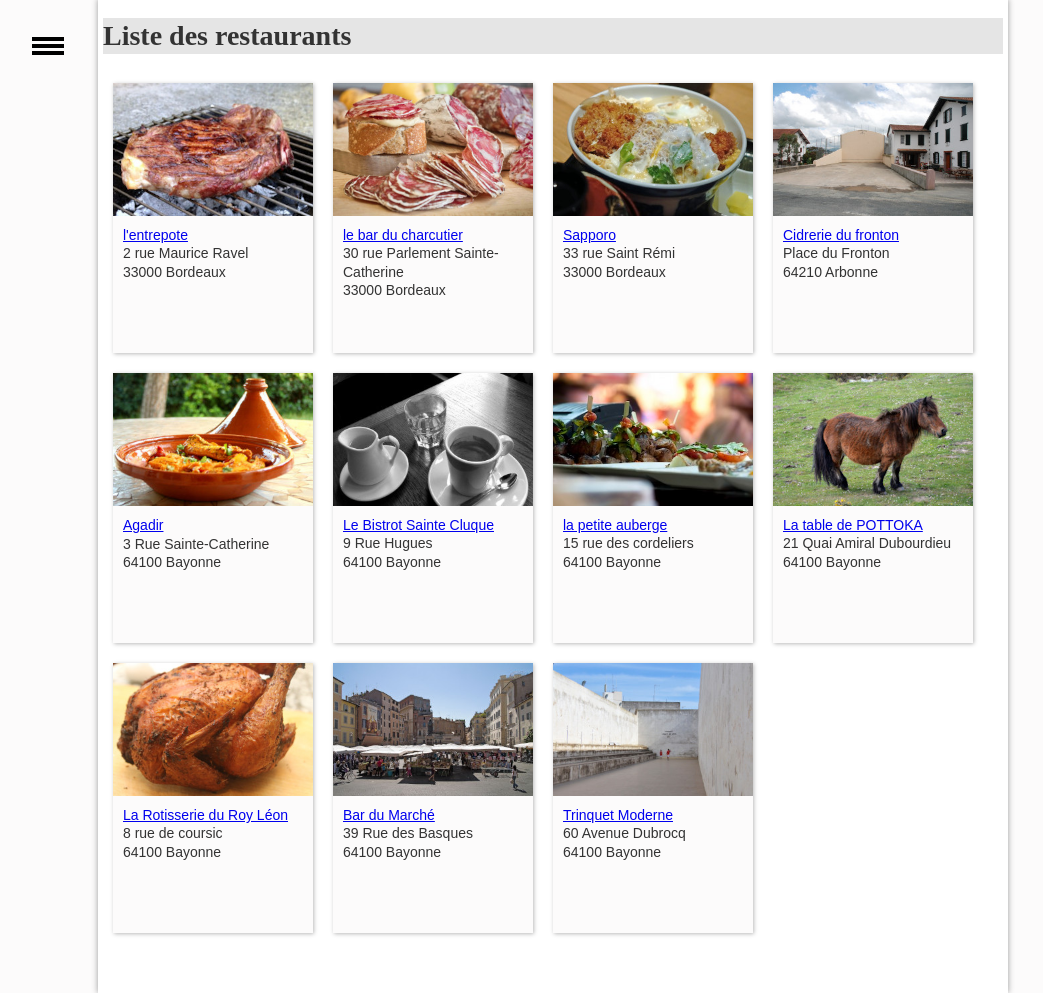
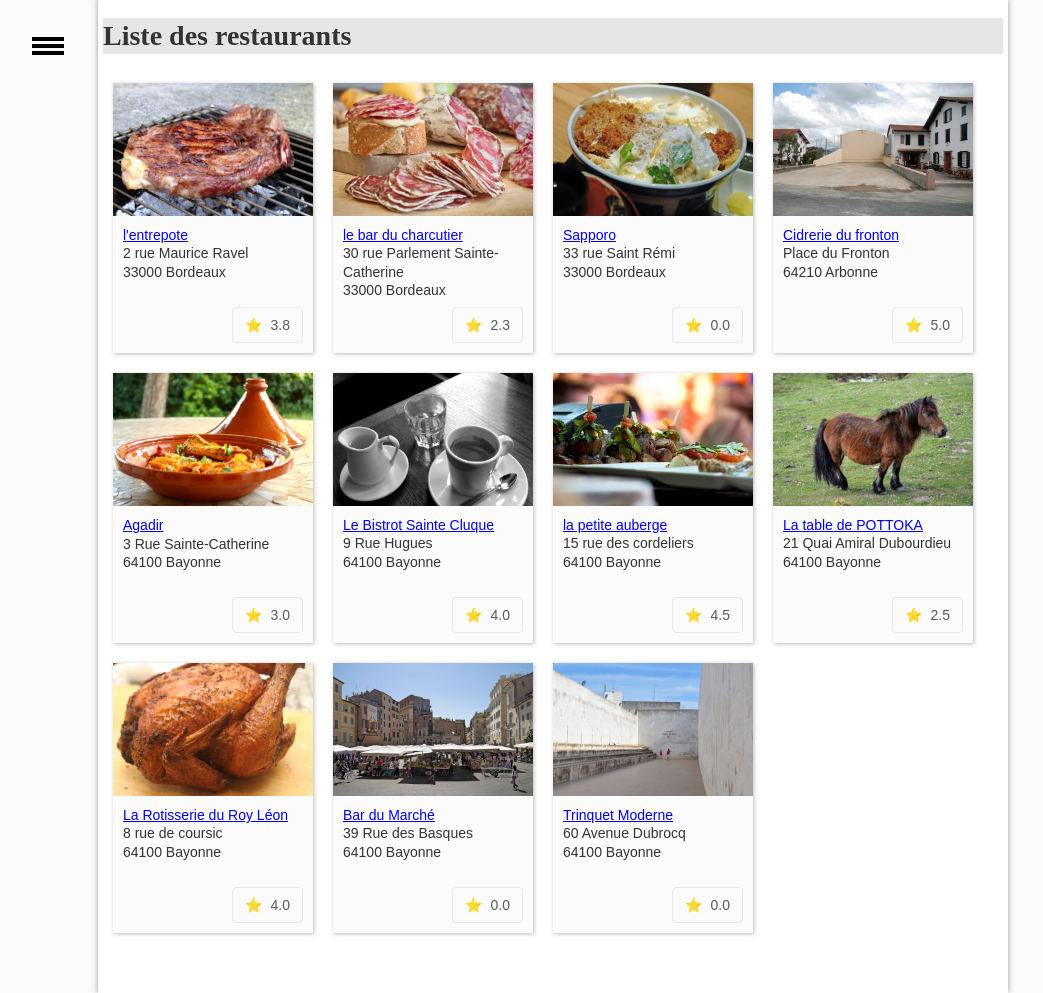
Before and after one commit to andronedev/sio_r3st0, a PHP site: page / in a window 1280 px wide. Shown: the part 91-1084 px from the top of the page, without its empty margins (92-1135 px from the left). Run offline with PHP 8.4, Linux system fonts and the light colour scheme; data comes from the database, SQL or seed files in the repository.

Commit message:
Add note average to restaurant list

```diff
--- a/controleur/listeRestos.php
+++ b/controleur/listeRestos.php
@@ -4,7 +4,7 @@ if ( $_SERVER["SCRIPT_FILENAME"] == __FILE__ ){
 }
 include_once "$racine/modele/bd.resto.inc.php";
 include_once "$racine/modele/bd.photo.inc.php";
-
+include_once "$racine/modele/bd.critiquer.inc.php";
 // recuperation des donnees GET, POST, et SESSION
 ;
 
@@ -12,7 +12,10 @@ include_once "$racine/modele/bd.photo.inc.php";
 $listeRestos = getRestos();
 
 // traitement si necessaire des donnees recuperees
-;
+for ($i = 0; $i < count($listeRestos); $i++) {
+    $noteMoy = number_format(getNoteMoyenneByIdR($listeRestos[$i]['idR']), 1);
+    $listeRestos[$i]['noteMoy'] = $noteMoy;
+}
 
 // appel du script de vue qui permet de gerer l'affichage des donnees
 $titre = "Liste des restaurants répertoriés";
--- a/css/base.css
+++ b/css/base.css
@@ -234,7 +234,34 @@ a.aimer {
     background-color: #FC2500;
 }
 
-/* Media Query for Mobile Devices */
+.note {
+    display: inline-flex;
+    align-items: center;
+    justify-content: center;
+    padding: 8px 12px;
+    border-radius: 4px;
+
+    color: #595959;
+    font-size: 14px;
+    font-weight: 500;
+    cursor: pointer;
+
+    border: 1px solid #e8e8e8;
+}
+
+.note:hover {
+    background-color: #f1f1f1;
+}
+
+.note .icon {
+    margin-right: 4px;
+}
+
+.note .text {
+    margin-left: 4px;
+}
+
+
 @media only screen and (max-width: 600px) {
     :root {
         --largeurPage: 100%;
--- a/vue/vueListeRestos.php
+++ b/vue/vueListeRestos.php
@@ -1,4 +1,3 @@
-
 <h1>Liste des restaurants</h1>
 
 <?php
@@ -15,7 +14,8 @@ for ($i = 0; $i < count($listeRestos); $i++) {
 
 
     </div>
-        <div class="descrCard"><?php echo "<a href='./?action=detail&idR=" . $listeRestos[$i]['idR'] . "'>" . $listeRestos[$i]['nomR'] . "</a>"; ?>
+    <div class="descrCard">
+        <?php echo "<a href='./?action=detail&idR=" . $listeRestos[$i]['idR'] . "'>" . $listeRestos[$i]['nomR'] . "</a>"; ?>
         <br />
         <?= $listeRestos[$i]["numAdrR"] ?>
         <?= $listeRestos[$i]["voieAdrR"] ?>
@@ -24,11 +24,20 @@ for ($i = 0; $i < count($listeRestos); $i++) {
         <?= $listeRestos[$i]["villeR"] ?>
     </div>
     <div class="tagCard">
-            <ul id="tagFood">
 
+        <div class="note">
 
-            </ul>
+            <span class="icon">
+                ⭐
+            </span>
 
+            <span class="text">
+                <?php
+                echo $listeRestos[$i]['noteMoy'];
+                ?>
+            </span>
+
+        </div>
 
     </div>
 
```
Also changed, not shown: image-2.png (added), readme.md. Lines whose indentation alone changed are shown as unchanged.
